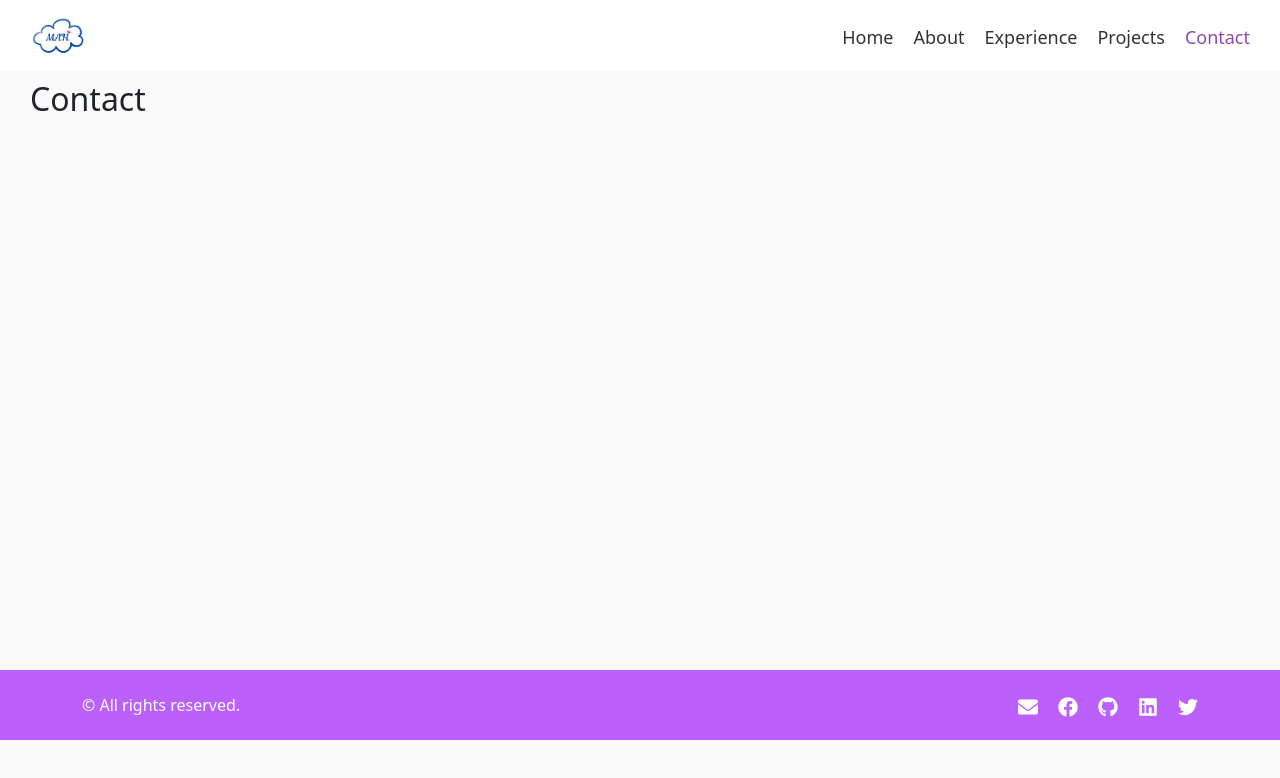
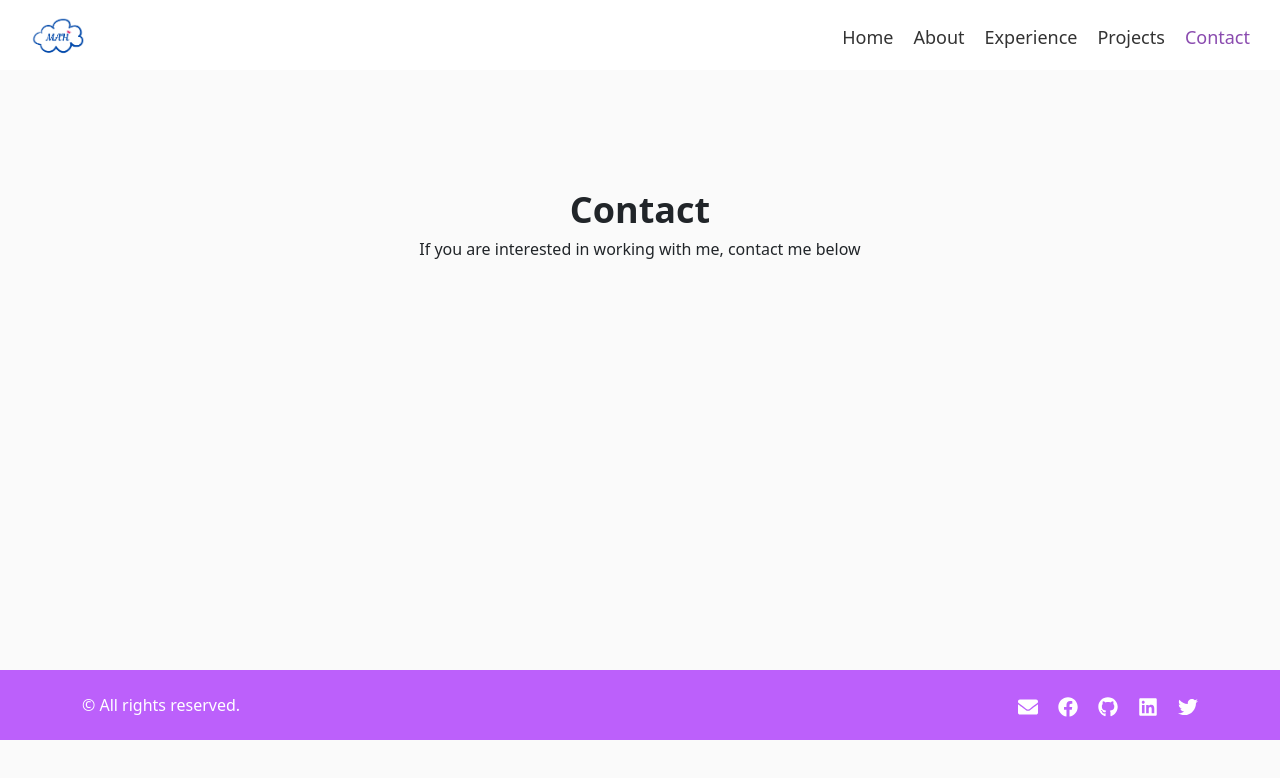
Before and after one commit to MAleemH/muhammad-aleem-hashmi-portfolio, a React (Create React App) app: page /contact in a window 1280 px wide. Shown: the top 778 px of the page. Built offline with nearby package versions, Linux system fonts and the light colour scheme.

Commit message:
Added dynamic text based on screen size

```diff
--- a/src/components/contact.js
+++ b/src/components/contact.js
@@ -1,6 +1,21 @@
+/* eslint-disable jsx-a11y/label-has-associated-control */
+
 const Contact = () => (
   <div className="main">
-    <h2>Contact</h2>
+    <div className="container hero-section">
+      <div className="row justify-content-center align-items-center h-100">
+        <div className="col-12">
+          <div className="hero-title text-center">Contact</div>
+          <p className="text-center d-lg-block d-md-block d-none">
+            If you are interested in working with me, contact me below
+          </p>
+          <p className="text-center d-lg-none d-md-none d-block">
+            If you have an application you are interested in developing, a feature
+            that you need built or a project that needs coding. I&apos;d love to help with it
+          </p>
+        </div>
+      </div>
+    </div>
   </div>
 );
 
```
